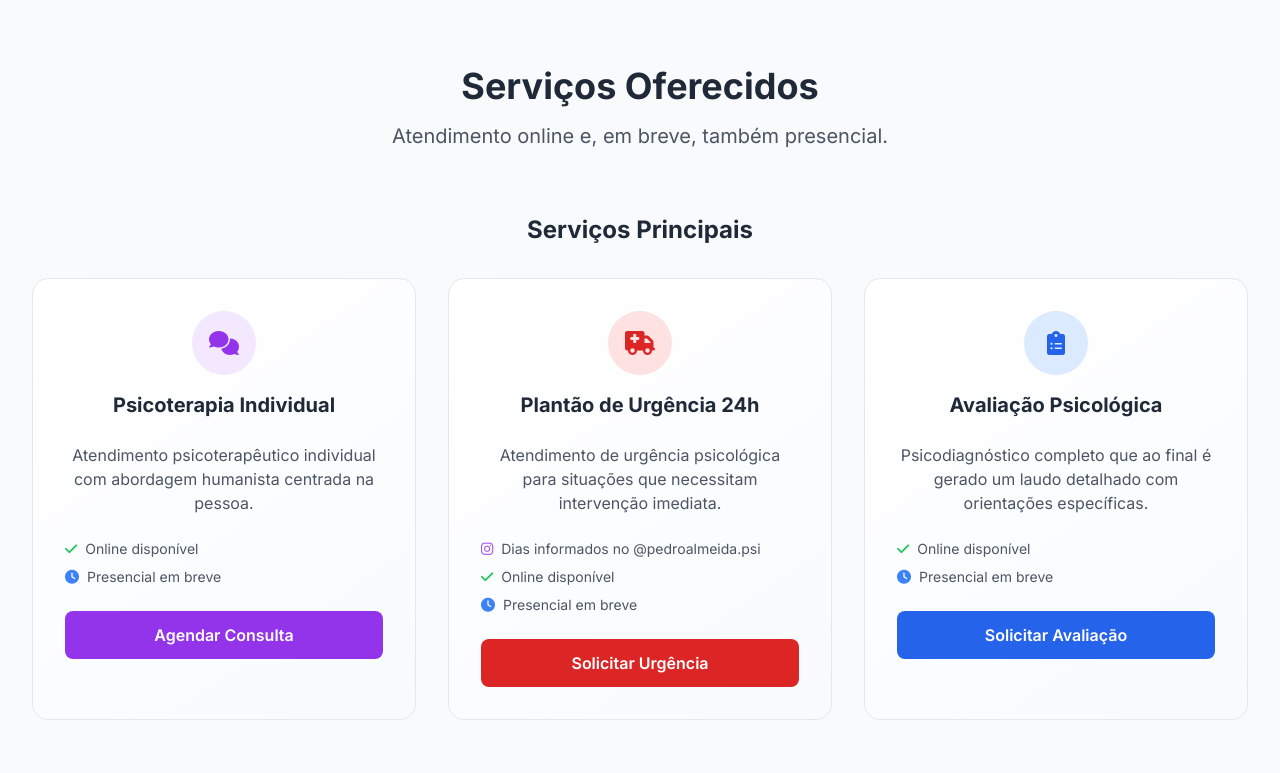
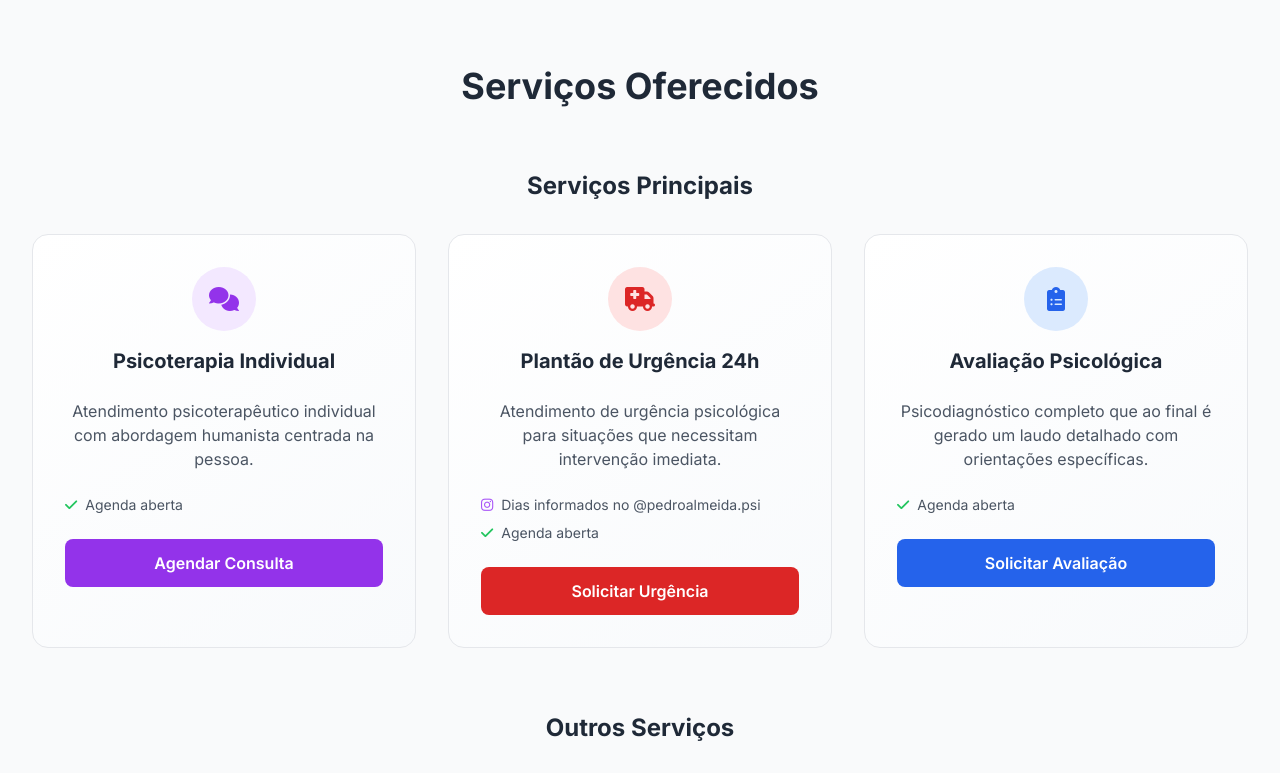
Before and after one commit to pedroalmeidapsi/agendamentos, a plain HTML site: page index.html in a window 1280 px wide. Shown: the part 2120-2893 px from the top of the page. Drawn offline with nearby package versions, Linux system fonts and the light colour scheme.

Commit message:
Update index.html

```diff
--- a/index.html
+++ b/index.html
@@ -327,7 +327,7 @@
         <div class="max-w-7xl mx-auto px-4 sm:px-6 lg:px-8">
             <div class="text-center mb-16">
                 <h2 class="text-4xl font-bold text-gray-800 mb-4">Serviços Oferecidos</h2>
-                <p class="text-xl text-gray-600">Atendimento online e, em breve, também presencial.</p>
+
             </div>
 
             <!-- Serviços Principais -->
@@ -347,11 +347,7 @@
                         <div class="space-y-2 mb-6">
                             <div class="flex items-center text-sm text-gray-600">
                                 <i class="fas fa-check text-green-500 mr-2"></i>
-                                <span>Online disponível</span>
-                            </div>
-                            <div class="flex items-center text-sm text-gray-600">
-                                <i class="fas fa-clock text-blue-500 mr-2"></i>
-                                <span>Presencial em breve</span>
+                                <span>Agenda aberta</span>
                             </div>
                         </div>
                         <button onclick="scrollToAgendamento()" class="w-full bg-purple-600 text-white py-3 rounded-lg font-semibold hover:bg-purple-700 transition">
@@ -376,11 +372,7 @@
                             </div>
                             <div class="flex items-center text-sm text-gray-600">
                                 <i class="fas fa-check text-green-500 mr-2"></i>
-                                <span>Online disponível</span>
-                            </div>
-                            <div class="flex items-center text-sm text-gray-600">
-                                <i class="fas fa-clock text-blue-500 mr-2"></i>
-                                <span>Presencial em breve</span>
+                                <span>Agenda aberta</span>
                             </div>
                         </div>
                         <button onclick="scrollToAgendamento()" class="w-full bg-red-600 text-white py-3 rounded-lg font-semibold hover:bg-red-700 transition">
@@ -401,11 +393,7 @@
                         <div class="space-y-2 mb-6">
                             <div class="flex items-center text-sm text-gray-600">
                                 <i class="fas fa-check text-green-500 mr-2"></i>
-                                <span>Online disponível</span>
-                            </div>
-                            <div class="flex items-center text-sm text-gray-600">
-                                <i class="fas fa-clock text-blue-500 mr-2"></i>
-                                <span>Presencial em breve</span>
+                                <span>Agenda aberta</span>
                             </div>
                         </div>
                         <button onclick="scrollToAgendamento()" class="w-full bg-blue-600 text-white py-3 rounded-lg font-semibold hover:bg-blue-700 transition">
@@ -731,7 +719,7 @@
                     <h4 class="font-semibold mb-4">Modalidades</h4>
                     <ul class="space-y-2 text-gray-300 text-sm">
                         <li>✓ Atendimento Online</li>
-                        <li>⏳ Presencial (em breve)</li>
+                        <li>⏳ Presencial</li>
                         <li>🕐 Plantão 24h</li>
                         <li>📋 Avaliações Personalizadas</li>
                     </ul>
```
